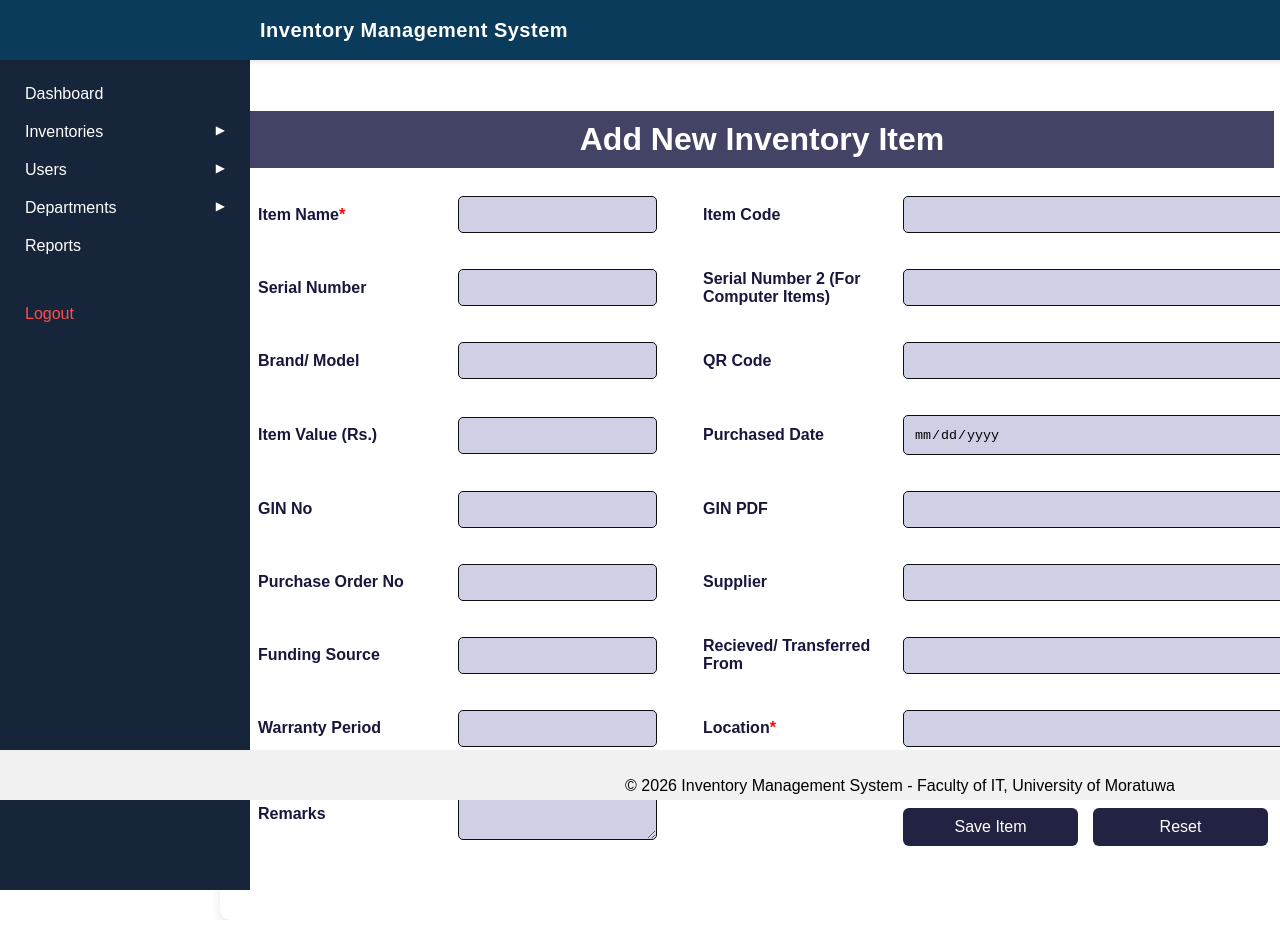
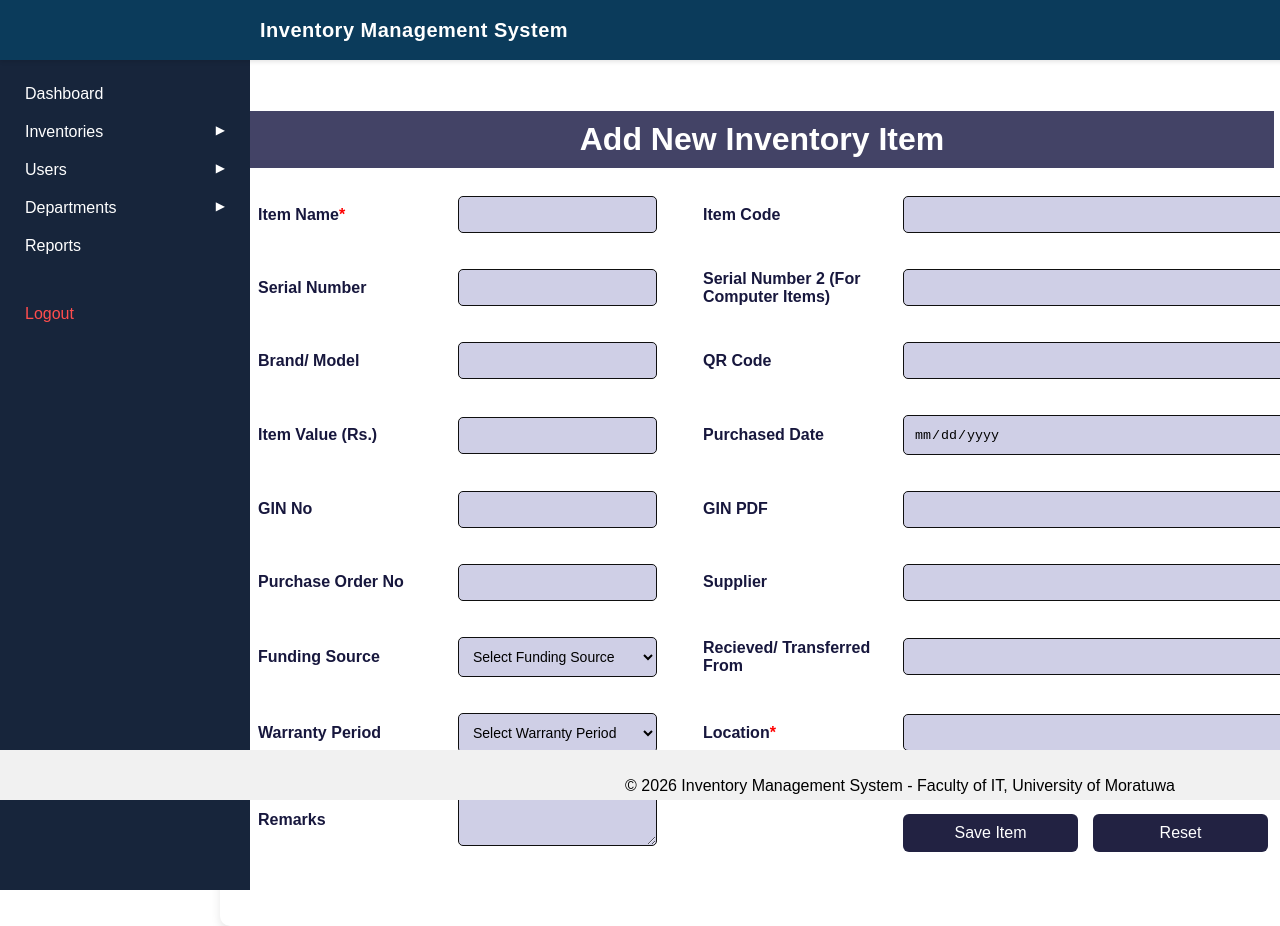
Before and after one commit to dulakshiw/SIMS, a React (Vite) app: page /AddNewItem in a window 1280 px wide. Shown: the top 926 px of the page. Built offline with nearby package versions, Linux system fonts and the light colour scheme.

Commit message:
Add conditional text boxes for "Other" option in funding source and warranty period
Co-authored-by: dulakshiw <93333644+dulakshiw@users.noreply.github.com>

```diff
--- a/src/Pages/Inventory/AddNewItem.jsx
+++ b/src/Pages/Inventory/AddNewItem.jsx
@@ -13,7 +13,11 @@ const AddNewItem = () => {
     value: "",
     purchaseDate: "",
     location: "",
-    remarks: ""
+    remarks: "",
+    fundingSource: "",
+    otherFundingSource: "",
+    warrantyPeriod: "",
+    otherWarrantyPeriod: ""
   });
 
   const handleChange = (e) => {
@@ -153,13 +157,31 @@ const AddNewItem = () => {
                             </div>
                              <div className="form-row">
                                 <label>Funding Source</label>
+                                <select
+                                    name="fundingSource"
+                                    value={itemData.fundingSource}
+                                    onChange={handleChange}
+                                >
+                                    <option value="">Select Funding Source</option>
+                                    <option value="University Budget">University Budget</option>
+                                    <option value="Government Grant">Government Grant</option>
+                                    <option value="Private Donation">Private Donation</option>
+                                    <option value="Research Fund">Research Fund</option>
+                                    <option value="Other">Other</option>
+                                </select>
+                            </div>
+                            {itemData.fundingSource === "Other" && (
+                                <div className="form-row">
+                                    <label>Other Funding Source</label>
                                     <input
                                         type="text"
-                                    name="funding"
-                                    value={itemData.funding}
+                                        name="otherFundingSource"
+                                        value={itemData.otherFundingSource}
                                         onChange={handleChange}
+                                        placeholder="Please specify"
                                     />
                                 </div>
+                            )}
                              <div className="form-row">
                                 <label>Recieved/ Transferred From</label>
                                 <input
@@ -171,13 +193,34 @@ const AddNewItem = () => {
                             </div>
                             <div className="form-row">
                                 <label>Warranty Period</label>
+                                <select
+                                    name="warrantyPeriod"
+                                    value={itemData.warrantyPeriod}
+                                    onChange={handleChange}
+                                >
+                                    <option value="">Select Warranty Period</option>
+                                    <option value="No Warranty">No Warranty</option>
+                                    <option value="6 Months">6 Months</option>
+                                    <option value="1 Year">1 Year</option>
+                                    <option value="2 Years">2 Years</option>
+                                    <option value="3 Years">3 Years</option>
+                                    <option value="5 Years">5 Years</option>
+                                    <option value="Lifetime">Lifetime</option>
+                                    <option value="Other">Other</option>
+                                </select>
+                            </div>
+                            {itemData.warrantyPeriod === "Other" && (
+                                <div className="form-row">
+                                    <label>Other Warranty Period</label>
                                     <input
                                         type="text"
-                                    name="warranty"
-                                    value={itemData.warranty}
+                                        name="otherWarrantyPeriod"
+                                        value={itemData.otherWarrantyPeriod}
                                         onChange={handleChange}
+                                        placeholder="Please specify"
                                     />
                                 </div>
+                            )}
                             <div className="form-row">
                                 <label>Location<span className="required">*</span></label>
                                 <input
--- a/src/Styles/AddNewItem.css
+++ b/src/Styles/AddNewItem.css
@@ -73,6 +73,7 @@
 }
 
 .form-row input,
+.form-row select,
 .form-row textarea {
   flex: 1;
   padding: 10px;
```
Lines whose indentation alone changed are shown as unchanged.
